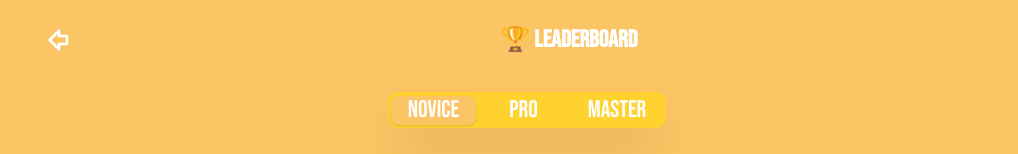
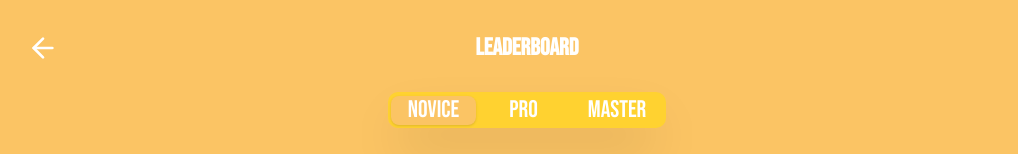
Before and after one commit to Mahib09/whackamole, a React (Vite) app: page /leaderboard in a window 1280 px wide. Shown: the top 154 px of the page, without its empty margins (113-1131 px from the left). Built offline with nearby package versions, Linux system fonts and the light colour scheme; no server answers; the database is empty.

Commit message:
feat: styles fixed

```diff
--- a/src/components/TableContent.tsx
+++ b/src/components/TableContent.tsx
@@ -25,10 +25,10 @@ export const TableContent = ({ data }: TableContentProps) => {
         <tbody>
           {entries.map((entry: Data, index: number) => (
             <tr key={entry.name} className="border-b text-lg">
-              <td className="py-2 ">
-                <p className="bg-blue-600 w-10 px-2 rounded-full text-center">
+              <td className="">
+                <div className="bg-blue-600 w-8 h-8 rounded-full text-white flex items-center justify-center">
                   {index + 1}
-                </p>
+                </div>
               </td>
               <td className="py-2">{entry.countryCode}</td>
               <td className="py-2">{entry.name}</td>
--- a/src/pages/Game.tsx
+++ b/src/pages/Game.tsx
@@ -7,7 +7,7 @@ import front from "../assets/front.png";
 import back from "../assets/back.png";
 import PlayerInput from "../components/PlayerInput";
 import { submitScore } from "../utils/sendScore";
-import { ArrowBigLeft, RotateCw } from "lucide-react";
+import { ArrowLeft, RotateCw } from "lucide-react";
 import Bomb from "@/components/Bomb";
 import explosion from "../assets/explosion.png";
 import hit from "../assets/hit.png";
@@ -151,7 +151,7 @@ const Game = () => {
                 href="/"
                 className="hover:text-sky-400 text-lg p-1 transition-colors ease-in-out delay-75"
               >
-                <ArrowBigLeft size={32} />
+                <ArrowLeft size={32} />
               </a>
               <button
                 onClick={() => setShowGuide(true)}
--- a/src/pages/Home.tsx
+++ b/src/pages/Home.tsx
@@ -1,9 +1,13 @@
 import { useState } from "react";
 import Levels from "./Levels";
 import homeImage from "../assets/home.png";
+import { useGame } from "@/context/GameContext";
+import { GameProvider } from "@/types/types";
+import { Link } from "react-router-dom";
 
 const Home = () => {
   const [showLevels, setShowLevels] = useState<boolean>(false);
+  const { resetGame } = useGame() as GameProvider;
   return (
     <div className=" flex flex-col justify-center items-center gap-20 h-screen">
       <div className="relative mt-24 flex flex-col">
@@ -23,12 +27,13 @@ const Home = () => {
         />
       </div>
       <div className="flex flex-col w-[200px] justify-center items-center mb-24 gap-6 ">
-        <a
-          href="/game"
+        <Link
+          to="/game"
           className=" py-2 px-6 rounded-lg w-full text-center text-3xl bg-[#FF6560] hover:bg-[#ff4a44]"
+          onClick={resetGame}
         >
           Start Game
-        </a>
+        </Link>
         <button
           onClick={() => setShowLevels(true)}
           className=" py-2 px-6 rounded-lg w-full text-center text-2xl bg-[#4DB2C9] hover:bg-[#47ddff]"
--- a/src/pages/Leaderboard.tsx
+++ b/src/pages/Leaderboard.tsx
@@ -1,7 +1,7 @@
 import { useEffect, useState } from "react";
 import { getTopScores } from "../utils/getTopScores";
 import { LeaderboardScore } from "../types/types";
-import { ArrowBigLeft } from "lucide-react";
+import { ArrowLeft } from "lucide-react";
 import { Tabs, TabsContent, TabsList, TabsTrigger } from "@/components/ui/tabs";
 import { TableContent } from "@/components/TableContent";
 
@@ -14,15 +14,15 @@ const Leaderboard = () => {
 
   return (
     <div className="mt-6 overflow-x-auto flex flex-col items-center justify-center">
-      <div className="w-full max-w-[1000px] flex gap-5">
+      <div className="w-full max-w-[1000px] relative h-12 flex items-center">
         <a
           href="/"
-          className=" text-xl hover:text-sky-600 transition-colors ease-in-out delay-75 px-4"
+          className="absolute left-0 text-xl hover:text-sky-500 transition-colors z-10"
         >
-          <ArrowBigLeft size={32} />
+          <ArrowLeft size={32} />
         </a>
-        <h2 className="text-2xl font-semibold mb-4 text-center mx-auto">
-          🏆 Leaderboard
+        <h2 className="absolute left-0 right-0 text-2xl font-semibold text-center z-0">
+          Leaderboard
         </h2>
       </div>
 
--- a/src/pages/Levels.tsx
+++ b/src/pages/Levels.tsx
@@ -48,12 +48,10 @@ const Levels: React.FC<LevelsProps> = ({ closeModal }) => {
               <button
                 key={item.level}
                 onClick={() => handleSelect(item.level)}
-                className={`border rounded-lg text-lg sm:text-xl md:text-3xl lg:text-4xl p-2 w-[70%] hammer${
+                className={`border rounded-lg text-lg sm:text-xl md:text-3xl lg:text-4xl p-2 w-[70%] ${
                   item.bg
-                }  ${item.border}${item.hover} ${
-                  level === item.level
-                    ? "outline-blue-600 bg-sky-400 outline-2 border-0"
-                    : ""
+                }  ${item.border} ${item.hover} ${
+                  level === item.level ? "outline-blue-600  outline-4" : ""
                 }`}
               >
                 {item.name}
```
